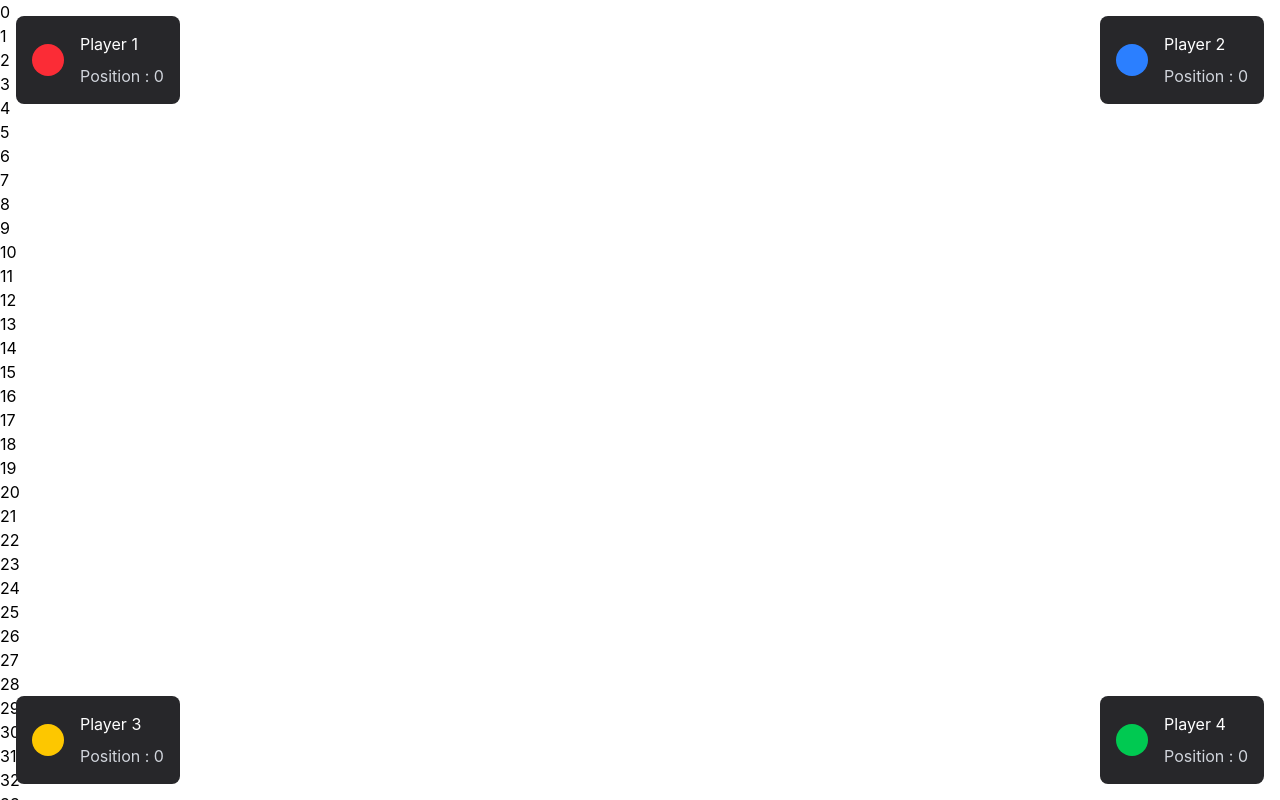
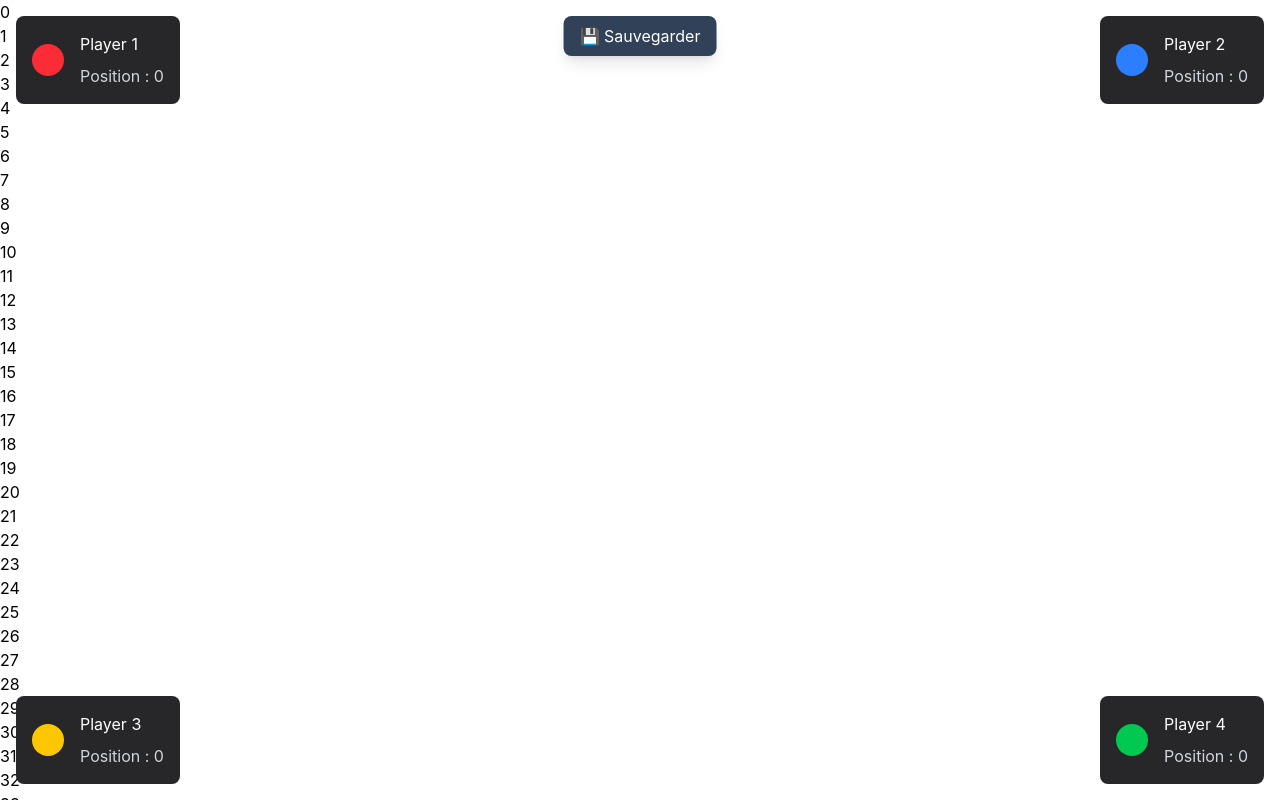
Before and after one commit to Piquixel/loie, a Vue app: page / in a window 1280 px wide. Both pictures are taken after a click on the button "Lancer la partie". Shown: the top 800 px of the page. Built offline with nearby package versions, Linux system fonts and the light colour scheme.

Commit message:
feat: add save button to Hud component

```diff
--- a/src/components/hud/Hud.vue
+++ b/src/components/hud/Hud.vue
@@ -39,6 +39,13 @@ export default {
     :player="player"
     :class="playerPositions[index]"
   />
+
+  <button
+    class="absolute top-4 left-1/2 -translate-x-1/2 rounded-lg bg-slate-700 px-4 py-2 text-white shadow-lg transition hover:bg-slate-600 hover:cursor-pointer"
+  >
+    💾
+    <span>Sauvegarder</span>
+  </button>
 </template>
 
 <style scoped></style>
```
